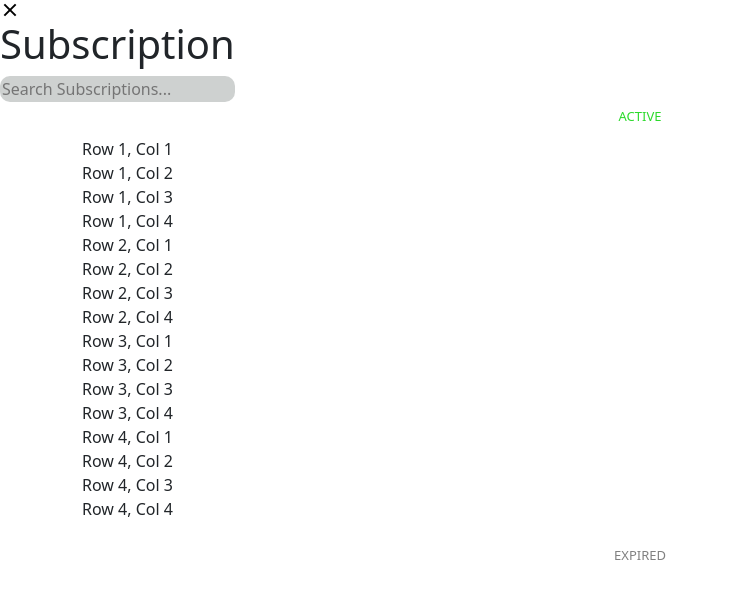
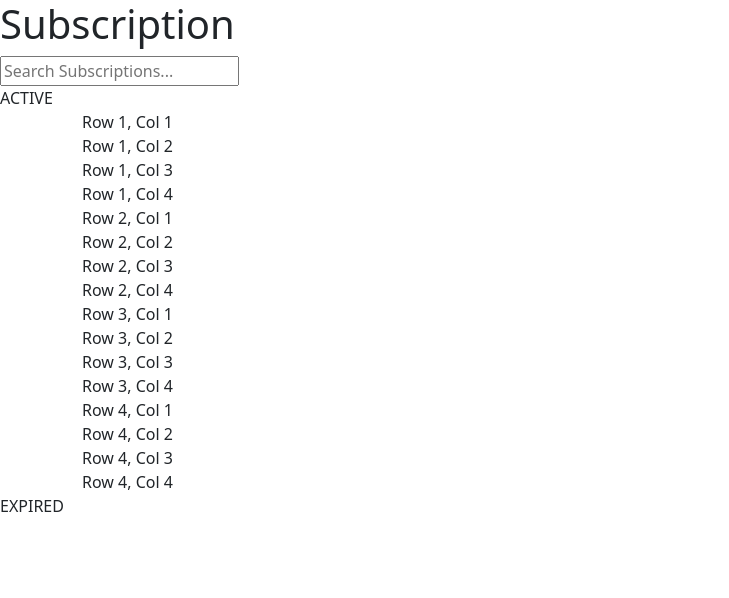
Before and after one commit to keenplify/sbit3j-payment, a Next.js app: page /sub in a window 1280 px wide. Shown: the top 598 px of the page, without its empty margins (0-729 px from the left). Built offline with nearby package versions, Linux system fonts and the light colour scheme.

Commit message:
Update Subscription Page

```diff
--- a/package.json
+++ b/package.json
@@ -23,6 +23,7 @@
     "react-bootstrap": "^2.7.2",
     "react-dom": "18.2.0",
     "react-hook-form": "^7.43.9",
+    "react-number-format": "^5.1.4",
     "react-query": "^3.39.3",
     "react-toastify": "^9.1.2",
     "typescript": "4.9.5",
--- a/src/styles/globals.css
+++ b/src/styles/globals.css
@@ -5,156 +5,8 @@
 .accordion-button{
     display: block;
 }
-.Sub .h3{
-  background-color: rgb(255, 255, 255);
-  text-align: left center;
-  font-size: 250%;
-  align-items: center;
-  border-radius: 10px;
-  padding-bottom: 50px;
+
+.validationMessage {
+    color: red;
+    font-size: 12px;
 }
-
-.Sub > input {
-  border: none;
-  outline: none;
-  background-color: rgb(206, 209, 208);
-  border-radius: 10px;
-  margin-bottom: 5px;
-}
-
-.Active {
-  text-align: center;
-  color: rgb(44, 218, 44);
-  font-size: small;
-  margin-bottom: 10px;
-}
-
-.Expired {
-  text-align: center;
-  color: gray;
-  margin-top: 25px;
-  font-size: small;
-  margin-bottom: 10px;
-}
-
-.table {
-  display: table;
-  width: 100%;
-  border-collapse: collapse;
-  font-family: Calibri, sans-serif;
-  background-color: #e7e7e7;
-  font-weight: bold;
-  font-size: small;
-  text-align: center;
-  align-self: center;
-  border-radius: 10px; /* Added a border-radius of 10 pixels */
-  box-shadow: 0px 5px 5px rgba(0, 0, 0, 0.5); /* Added a shadow to the bottom border */
-  margin-bottom: 10px;
-}
-
-.table2 {
-  display: table;
-  width: 100%;
-  border-collapse: collapse;
-  text-align: center;
-  align-self: center;
-  border-radius: 10px; /* Added a border-radius of 10 pixels */
-  box-shadow: 0px 5px 5px rgba(0, 0, 0, 0.5); /* Added a shadow to the bottom border */
-}
-
-.row {
-  display: table-row;
-}
-
-.cell {
-  display: table-cell;
-  padding: 5px;
-  font-size: 100%;
-
-}
-
-.cell2 {
-  display: table-cell;
-  padding: 5px;
-  color: gold;
-  font-size: 200%;
-  font-style: italic;
-}
-
-.cell1 {
-  display: table-cell;
-  padding: 5px;
-  color: black;
-  font-size: 200%;
-  font-style: italic;
-}
-
-.cell3 {
-  display: table-cell;
-  padding: 5px;
-  color: black;
-  font-size:200%;
-  font-style: italic;
-}
-
-.cell4 {
-  display: table-cell;
-  padding: 5px;
-  color: rgb(33, 33, 131);
-  font-size: 150%;
-}
-
-.blue {
-  font-family: Calibri, sans-serif;
-  font-weight: bold;
-  color: blue;
-  font-size: small;
-}
-
-/* First row */
-.row:first-child .cell {
-
-  border-radius: 10px; /* Added a border-radius of 10 pixels */
-}
-
-/* Last row */
-.row:last-child .cell {
-
-  border-radius: 10px; /* Added a border-radius of 10 pixels */
-}
-
-/* First column */
-.cell:first-child {
-  border-radius: 10px; /* Added a border-radius of 10 pixels */
-}
-
-/* Last column */
-.cell:last-child {
-
-  border-radius: 10px; /* Added a border-radius of 10 pixels */
-}
-.close-button {
-  width: 20px;
-  height: 20px;
-  position: relative;
-  cursor: pointer;
-}
-
-.close-button:before,
-.close-button:after {
-  content: '';
-  position: absolute;
-  top: 50%;
-  left: 50%;
-  width: 2px;
-  height: 16px;
-  background-color: black;
-}
-
-.close-button:before {
-  transform: translate(-50%, -50%) rotate(45deg);
-}
-
-.close-button:after {
-  transform: translate(-50%, -50%) rotate(-45deg);
-}
```
Also changed, not shown: src/pages/payment.tsx (+102 -48 lines), src/pages/subscription.tsx (+63 -89 lines), src/types/subscription.ts (+6 -2 lines), 1 other file (tests, documents, lock files or other folders).
